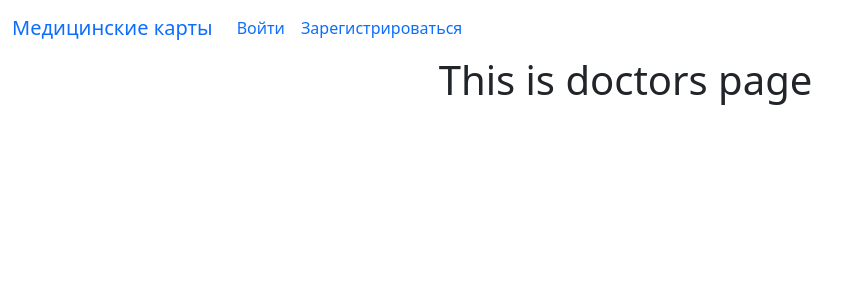
After one commit to G0G0l1994/ambulance_django, a Django app: page /doctors/ in a window 1280 px wide. The commit adds this page. Shown: the top 300 px of the page, without its empty margins (0-861 px from the left). Run offline with Django 5.2, Linux system fonts and the light colour scheme.

Commit message:
registration works

```diff
--- a/templates/project/base.html
+++ b/templates/project/base.html
@@ -7,9 +7,12 @@
   <title>Main Page</title>
 </head>
 <body>
+    {% include "project/menu_bar.html" %}
+    <div>
     {% block content %}
 
     {% endblock %}
+    </div>
   <!-- <script src="js/bootstrap.bundle.min.js"></script> -->
 </body>
 </html>
--- /dev/null
+++ b/templates/project/doctor-page.html
@@ -0,0 +1,7 @@
+{% extends "project/base.html"%}
+
+{%block content%}
+<div class="container col-4 ">
+    <h1> This is doctors page</h1>
+</div>
+{% endblock %}
--- a/templates/project/main.html
+++ b/templates/project/main.html
@@ -1,8 +1,9 @@
 {% extends "project/base.html" %}
+
 
 {% block content %}
 
-  <div class='container'>
+  <div class='container col-6'>
     <h1>Home Page</h1>
 
 
--- a/templates/project/menu_bar.html
+++ b/templates/project/menu_bar.html
@@ -7,18 +7,25 @@
     <div class="collapse navbar-collapse" id="navbarSupportedContent">
       <ul class="navbar-nav me-auto mb-2 mb-lg-0">
 
-          <!-- {% if current_user.is_authenticated %}
-          <li class="nav-item">
-          <a class="nav-link active" aria-current="page" href="{{url_for("user.main")}}">Главная страница</a>
-          </li>
-          <li class="nav-item">
-          <a class="nav-link" href="{{url_for("user.logout")}}">Выйти</a>
-          </li>
+          {% if user.is_authenticated %}
+
+            <li class="nav-item">
+            <a class="nav-link active" aria-current="page" >{{ request.user }}</a>
+            </li>
+            <li class="nav-item">
+            <a class="nav-link active" aria-current="page" href="{% url 'home' %}">Главная страница</a>
+            </li>
+            <li class="nav-item">
+            <a class="nav-link" href="{% url 'logout'%}">Выйти</a>
+            </li>
           {% else%}
-          <li class="nav-item">
-           <a class="nav-link" href="{{url_for("user.login")}}">Войти</a> -->
-          <!-- </li> -->
-          <!-- {%endif%} --> -->
+            <li class="nav-item">
+            <a class="nav-link" href="{% url 'login'%}">Войти</a>
+            </li>
+            <li class="nav-item">
+            <a class="nav-link" href="{% url 'register' %}">Зарегистрироваться</a>
+            </li>
+          {%endif%}
         </li>
 
         </li>
--- a/user/forms.py
+++ b/user/forms.py
@@ -19,8 +19,11 @@ class RegistrationForm(UserCreationForm):
 
     def save_customuser(self,request=None):
         custom_model = CustomUser()
+        print(request.POST)
         for key,item in request.POST.items():
+            print(key,"is",item)
             if hasattr(custom_model,key):
+                print(key,"in custom user")
                 setattr(custom_model,key,item)
         custom_model.save()
         print("save CustomUser")
--- a/user/models.py
+++ b/user/models.py
@@ -3,7 +3,7 @@ from django.contrib.auth.models import AbstractBaseUser
 
 
 
-class CustomUser(AbstractBaseUser):
+class CustomUser(models.Model):
     username = models.CharField(max_length=50,unique=True)
     first_name = models.CharField(max_length=50, null=True)
     surname = models.CharField(max_length=50, null = True)
--- a/user/urls.py
+++ b/user/urls.py
@@ -1,8 +1,11 @@
 from django.urls import path
-from .views import register,custom_login, home
+from .views import register,custom_login,logout_user, home, doctor_page, dispatcher_page
 from django.contrib.auth import views
 from .forms import LoginForm
 
 urlpatterns = [path('register/', register,name='register'),
                path('',home,name='home'),
-               path('login/',custom_login,name="login")]
+               path('login/',custom_login,name="login"),
+               path('doctors/',doctor_page,name="doctors"),
+               path('dispatcher/',dispatcher_page, name="dispatcher"),
+               path('logout/',logout_user, name='logout')]
--- a/user/views.py
+++ b/user/views.py
@@ -4,10 +4,12 @@ from django.contrib.auth import authenticate, login,logout
 
 
 from .forms import RegistrationForm, LoginForm
+from .models import CustomUser
 
 
 
 def home(request):
+    print(request.user)
 
     return render(request, "project/main.html")
 
@@ -19,6 +21,7 @@ def custom_login(request):
         username = request.POST.get('username')
         password = request.POST.get('password')
         form = LoginForm(request,data=request.POST)
+        model = CustomUser()
 
         if form.is_valid():
             print("username and password")
@@ -30,9 +33,14 @@ def custom_login(request):
             print("auth in user")
 
             if user is not None:
+                user_custom = CustomUser.objects.get(username=username)
                 login(request,user)
                 print(user)
-                return redirect('home')
+                if user_custom.role == "doctors":
+                    return redirect('doctors')
+                else:
+                    return redirect('dispatcher')
+                # return redirect('home')
 
     context = {"loginform": form}
 
@@ -40,7 +48,11 @@ def custom_login(request):
     return render(request,"project/login.html", context=context)
 
 
+def logout_user(request):
 
+    logout(request)
+
+    return redirect('home')
 
 
 
@@ -52,8 +64,9 @@ def register(request):
         form = RegistrationForm(request.POST or None)
         if form.is_valid():
 
+            form.save_customuser(request)
             form.save(request)
-            form.save_customuser(request)
+
 
             return redirect("login")
 
@@ -61,3 +74,12 @@ def register(request):
 
 
     return render(request,"project/register.html", context=context)
+
+def doctor_page(request):
+
+    return render(request, 'project/doctor-page.html')
+
+
+def dispatcher_page(request):
+
+    return render(request, 'project/dispatcher-page.html')
```
Also changed, not shown: templates/project/dispatcher-page.html (added, +7 -0 lines), db.sqlite3.
